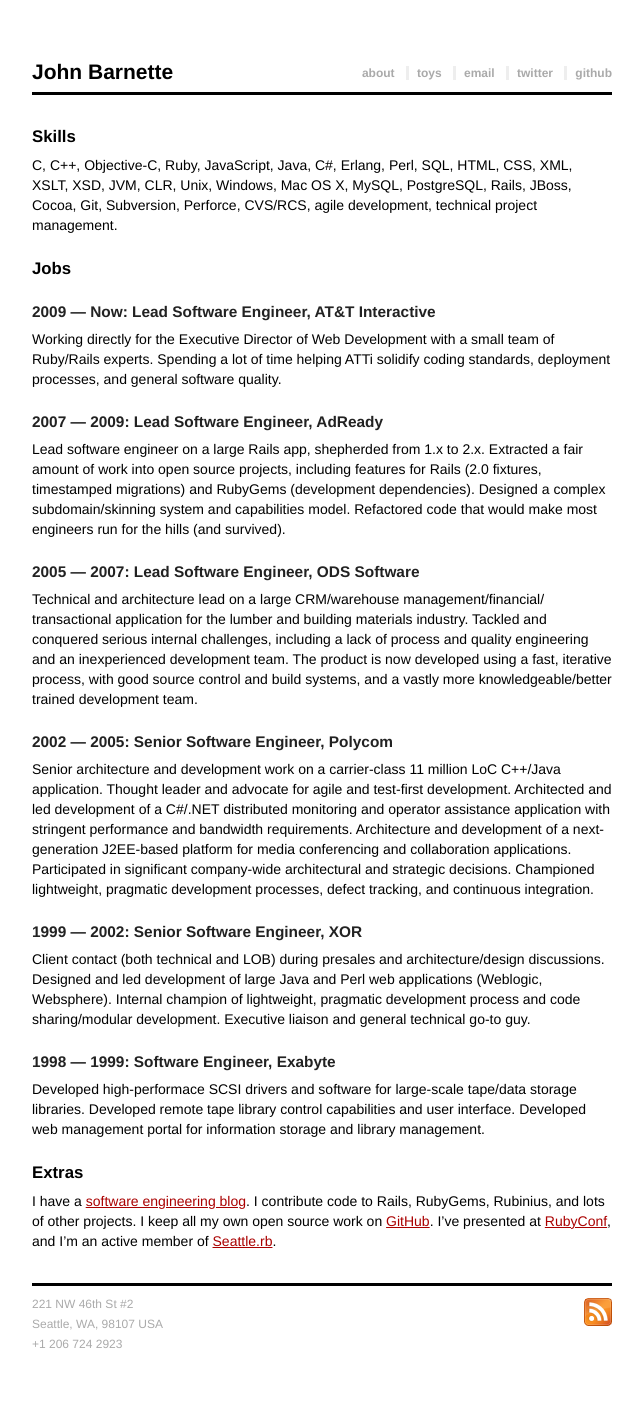
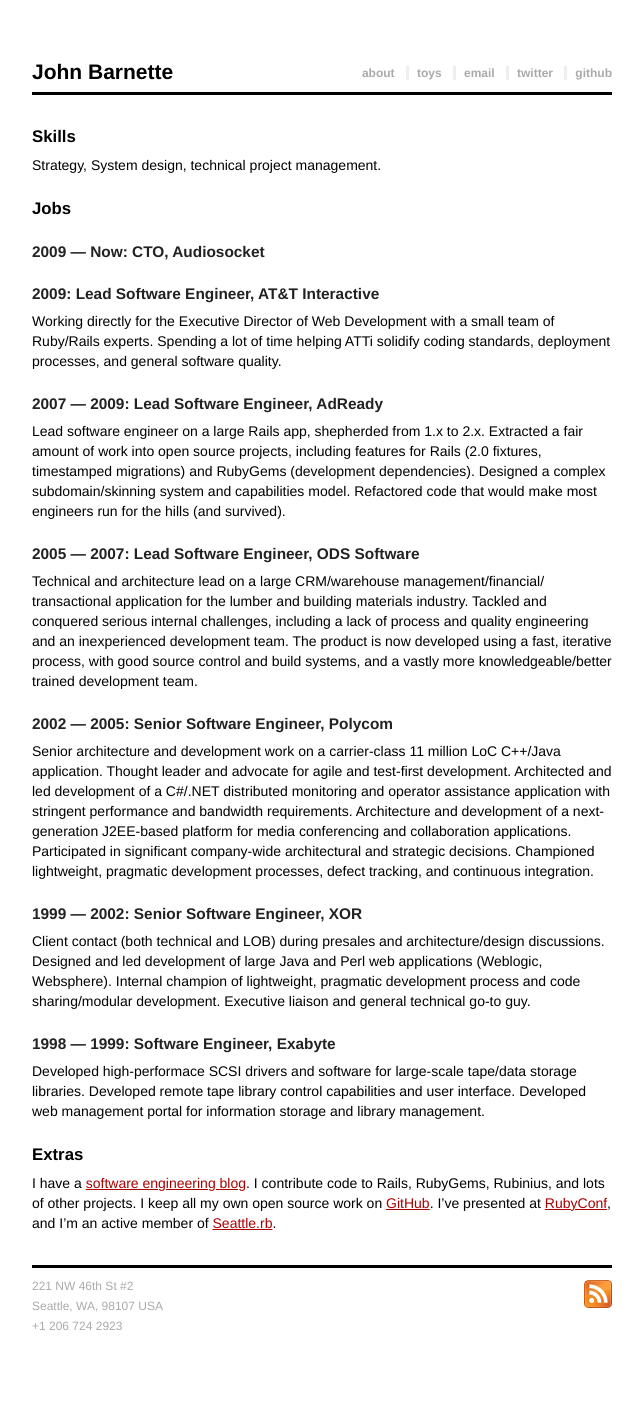
Before and after one commit to jbarnette/jbarnette.github.com, a Jekyll site: the page built from personal/resume.markdown, in a window 1280 px wide. Shown: the whole page, without its empty margins (318-961 px from the left). Built offline with Jekyll 4.4.1, drawn with Linux system fonts in a browser that asks for light colours; nearby versions of some CDN libraries.

Commit message:
Update CV.

```diff
--- a/personal/resume.markdown
+++ b/personal/resume.markdown
@@ -5,14 +5,13 @@ title: John Barnette
 
 ## Skills
 
-C, C++, Objective-C, Ruby, JavaScript, Java, C#, Erlang, Perl, SQL,
-HTML, CSS, XML, XSLT, XSD, JVM, CLR, Unix, Windows, Mac OS X, MySQL,
-PostgreSQL, Rails, JBoss, Cocoa, Git, Subversion, Perforce, CVS/RCS,
-agile development, technical project management.
+Strategy, System design, technical project management.
 
 ## Jobs
 
-### 2009 &mdash; Now: Lead Software Engineer, AT&T Interactive
+### 2009 &mdash; Now: CTO, Audiosocket
+
+### 2009: Lead Software Engineer, AT&T Interactive
 
 Working directly for the Executive Director of Web Development with a
 small team of Ruby/Rails experts. Spending a lot of time helping ATTi
```
